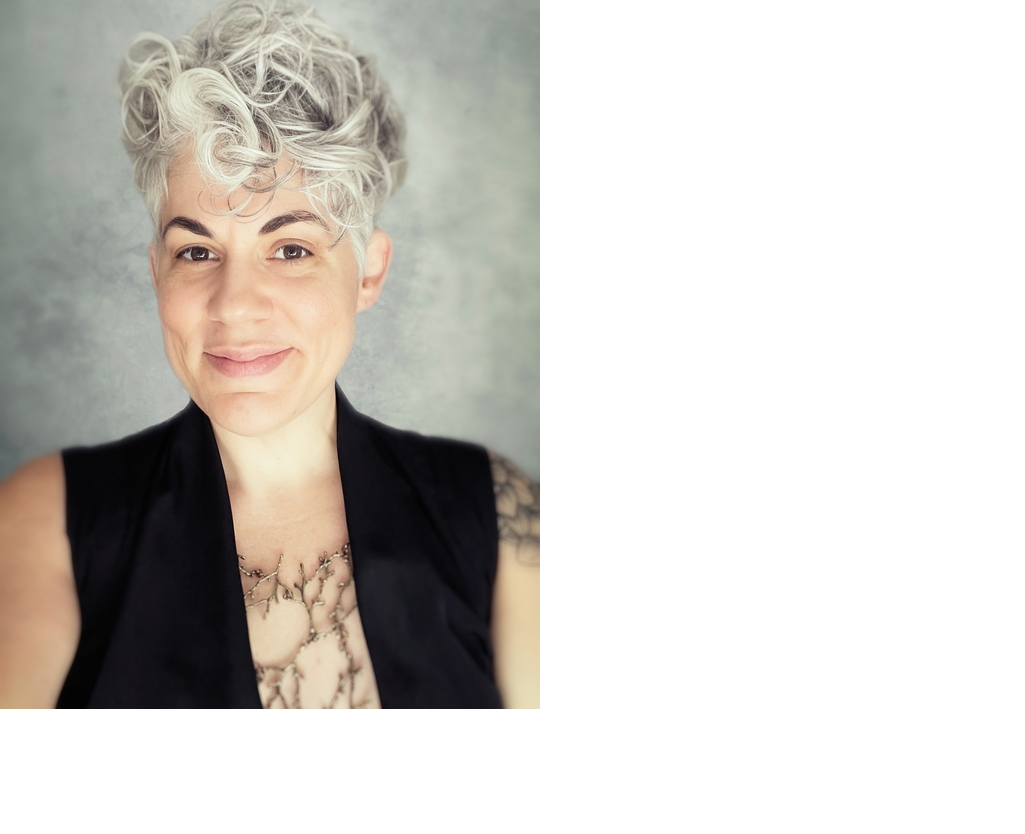
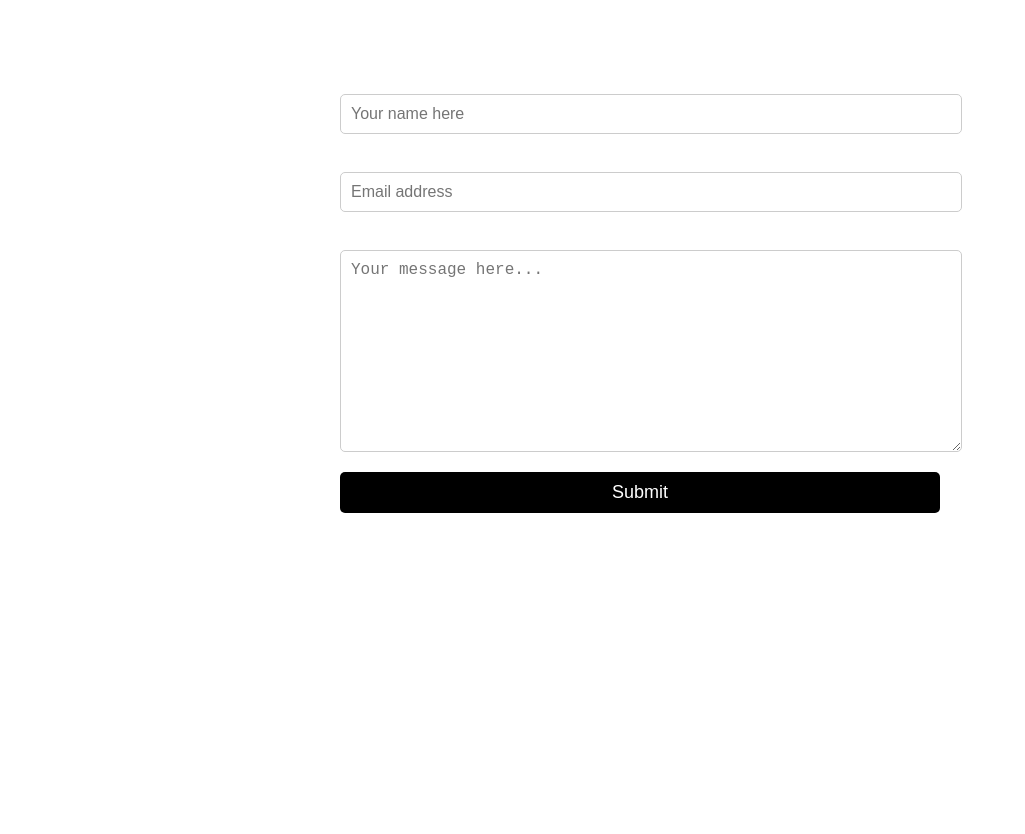
Before and after one commit to ltuckr/focusfolio, a React (Create React App) app in the folder client/: page /contact in a window 1280 px wide. Shown: the part 466-1300 px from the top of the page, without its empty margins (0-1025 px from the left). After the commit the page ends 999 px from the top, so only its background shows below. Built offline with nearby package versions, Linux system fonts and the light colour scheme.

Commit message:
updated contact form. removed bio info

```diff
--- a/client/src/components/ImageGallery/imageGallery.js
+++ b/client/src/components/ImageGallery/imageGallery.js
@@ -104,7 +104,6 @@ export default GalleryImgs;
 
 function Modal({
   image,
-  images,
   isFavorited, // Receive isFavorited prop
   setIsImageFavorited, // Receive setIsImageFavorited prop
   onClose,
@@ -129,7 +128,7 @@ function Modal({
             }}
           />
         </div>
-        {/* Add your comment input field here */}
+        {/* Add comment input field here */}
         <textarea
           value={commentText}
           onChange={onCommentTextChange}
--- a/client/src/pages/Contact/contact.js
+++ b/client/src/pages/Contact/contact.js
@@ -1,21 +1,19 @@
 import { useState } from "react";
 import styles from "./contact.module.css";
-import img1 from "../../images/contactImage.jpg"
-
 
 export default function Contact() {
   const initialFormData = {
-        name: '',
-        email: '',
-        message: '',
+    name: "",
+    email: "",
+    message: "",
   };
 
   const [formData, setFormData] = useState({ ...initialFormData });
 
   const [errors, setErrors] = useState({
-        name: '',
-        email: '',
-        message: '',
+    name: "",
+    email: "",
+    message: "",
   });
 
   const handleChange = (e) => {
@@ -25,30 +23,31 @@ export default function Contact() {
       [name]: value,
     });
   };
+
   const validateForm = () => {
     let valid = true;
     const newErrors = { ...errors };
 
     if (!formData.name.trim()) {
-          newErrors.name = 'Name is required';
+      newErrors.name = "Name is required";
       valid = false;
     } else {
-          newErrors.name = '';
+      newErrors.name = "";
     }
 
     const emailRegex = /^[A-Z0-9._%+-]+@[A-Z0-9.-]+\.[A-Z]{2,}$/i;
     if (!formData.email.trim() || !emailRegex.test(formData.email)) {
-          newErrors.email = 'Enter a valid email address';
+      newErrors.email = "Enter a valid email address";
       valid = false;
     } else {
-          newErrors.email = '';
+      newErrors.email = "";
     }
 
     if (!formData.message.trim()) {
-          newErrors.message = 'Message is required';
+      newErrors.message = "Message is required";
       valid = false;
     } else {
-          newErrors.message = '';
+      newErrors.message = "";
     }
 
     setErrors(newErrors);
@@ -60,31 +59,23 @@ export default function Contact() {
 
     if (validateForm()) {
       // Form is valid, you can submit the data or perform an action here
-        console.log('Form data:', formData);
+      console.log("Form data:", formData);
       // Clear input fields
       setFormData({ ...initialFormData });
     } else {
       // Form has validation errors
-              console.log('Form has validation errors');
+      console.log("Form has validation errors");
     }
   };
 
   return (
-
     <div className={styles.contactContainer}>
-               <div className={styles.contactCard}>
-                  <div className={styles.contactCardBody}>
-                   <img src={img1} className={styles.contactCardImg} />
-                      <h2 className={styles.contactCardTitle}>Name of the Artist</h2>
-                      <p className={styles.contactCardPar}> Biography. Lorem ipsum dolor sit amet, consectetur adipiscing elit, sed do eiusmod tempor incididunt ut labore et dolore magna aliqua. Ut enim ad minim veniam, quis nostrud exercitation ullamco laboris nisi ut aliquip ex ea commodo consequat. Duis aute irure dolor in reprehenderit in voluptate velit esse cillum dolore eu fugiat nulla pariatur. Excepteur sint occaecat cupidatat non proident, sunt in culpa qui officia deserunt mollit anim id est laborum.</p>
-              </div>
-             </div>
-
-            <div className={styles.formBox}>
       <h2 className={styles.formText}>Contact Us</h2>
-              <form onSubmit={handleSubmit}>
-                <div className="form-group">
-                  {/* <label htmlFor="name">Name:</label> */}
+      <form onSubmit={handleSubmit} className={styles.contactForm}>
+        <div className={styles.formGroup}>
+          <label htmlFor="name" className={styles.formLabel}>
+            Name:
+          </label>
           <input
             type="text"
             id="name"
@@ -93,36 +84,47 @@ export default function Contact() {
             value={formData.name}
             onChange={handleChange}
           />
-                    {errors.name && <span className={styles.contactError}>{errors.name}</span>}
+          {errors.name && (
+            <span className={styles.contactError}>{errors.name}</span>
+          )}
         </div>
-                  <div className="form-group">
-                    {/* <label htmlFor="email">Email:</label> */}
+        <div className={styles.formGroup}>
+          <label htmlFor="email" className={styles.formLabel}>
+            Email:
+          </label>
           <input
             type="email"
             id="email"
             name="email"
-                      placeholder="email address"
+            placeholder="Email address"
             value={formData.email}
             onChange={handleChange}
           />
-                    {errors.email && <span className={styles.contactError}>{errors.email}</span>}
+          {errors.email && (
+            <span className={styles.contactError}>{errors.email}</span>
+          )}
         </div>
-                  <div className="form-group">
-                    {/* <label htmlFor="message">Message:</label> */}
+        <div className={styles.formGroup}>
+          <label htmlFor="message" className={styles.formLabel}>
+            Message:
+          </label>
           <textarea
             id="message"
             name="message"
             cols="30"
             rows="10"
-                      placeholder="your message here..."
+            placeholder="Your message here..."
             value={formData.message}
             onChange={handleChange}
           />
-                    {errors.message && <span className={styles.contactError}>{errors.message}</span>}
+          {errors.message && (
+            <span className={styles.contactError}>{errors.message}</span>
+          )}
         </div>
-                  <button type="submit" className={styles.formBtn}>Submit</button>
+        <button type="submit" className={styles.formBtn}>
+          Submit
+        </button>
       </form>
-              </div>
     </div>
   );
 }
--- a/client/src/pages/Contact/contact.module.css
+++ b/client/src/pages/Contact/contact.module.css
@@ -0,0 +1,51 @@
+/* contact.module.css */
+.contactContainer {
+    max-width: 600px; /* Adjust the maximum width as needed */
+    margin: 0 auto;
+    padding: 20px;
+  }
+
+  .contactForm {
+    display: flex;
+    flex-direction: column;
+    gap: 20px;
+  }
+
+  .formGroup {
+    display: flex;
+    flex-direction: column;
+  }
+
+  .formLabel {
+    font-weight: bold;
+  }
+
+  input[type="text"],
+  input[type="email"],
+  textarea {
+    width: 100%;
+    padding: 10px;
+    border: 1px solid #ccc;
+    border-radius: 5px;
+    font-size: 16px; /* Increase the font size as needed */
+  }
+
+  .contactError {
+    color: red;
+    font-size: 14px; /* Increase the font size for error messages */
+  }
+
+
+.formBtn {
+    background-color: black; /* Set the background color to black */
+    color: white;
+    padding: 10px 20px;
+    border: none;
+    border-radius: 5px;
+    font-size: 18px;
+    cursor: pointer;
+  }
+
+  .formBtn:hover {
+    background-color: #333; /* Darken the background color on hover */
+  }
--- a/client/src/pages/SignUp/signup.js
+++ b/client/src/pages/SignUp/signup.js
@@ -1,13 +1,16 @@
-import React, { useState } from "react";
+import React, { useState, useEffect } from "react";
 import { useMutation } from "@apollo/client";
 import { CREATE_USER } from '../../utils/mutations';
 import Auth from '../../utils/auth';
 import styles from "./signup.module.css";
+import { useNavigate } from 'react-router-dom'; // Import useNavigate from react-router-dom
 
 function Signup(props) {
   const [formState, setFormState] = useState({ username: "", email: "", password: "" });
   const [createUser] = useMutation(CREATE_USER);
   const [error, setError] = useState(null);
+  const [showConfirmationMessage, setShowConfirmationMessage] = useState(false); // New state for confirmation message
+  const navigate = useNavigate(); // Initialize navigate from react-router-dom
 
   const handleFormSubmit = async (event) => {
     event.preventDefault();
@@ -23,6 +26,7 @@ function Signup(props) {
       if (data && data.createUser && data.createUser.token) {
         const token = data.createUser.token;
         Auth.login(token);
+        setShowConfirmationMessage(true); // Show confirmation message on successful signup
       } else {
         setError("Authentication failed. Please try again.");
       }
@@ -30,6 +34,14 @@ function Signup(props) {
       setError(e.message);
     }
   };
+
+  useEffect(() => {
+    if (showConfirmationMessage) {
+      setTimeout(() => {
+        navigate('/home'); // Navigate to the homepage after a delay
+      }, 1000); // Adjust the delay time as needed
+    }
+  }, [showConfirmationMessage, navigate]);
 
   const handleChange = (event) => {
     const { name, value } = event.target;
@@ -72,6 +84,12 @@ function Signup(props) {
           <p>{error}</p>
         </div>
       )}
+
+      {showConfirmationMessage && (
+  <div className={`${styles.signupConfirmation} ${styles.blackText}`}>
+    <p>Thank you for signing up! Your account has been created.</p>
+  </div>
+)}
       <button onClick={handleFormSubmit} className={styles.signupBtn}>
         Sign Up
       </button>
--- a/client/src/pages/SignUp/signup.module.css
+++ b/client/src/pages/SignUp/signup.module.css
@@ -52,3 +52,9 @@
        font-size: 20px;
        margin-bottom:5px;
    }
+
+   .signupConfirmation {
+    color: black;
+    font-size: 20px;
+    margin-bottom: 5px;
+  }
```
Lines whose indentation alone changed are shown as unchanged.
